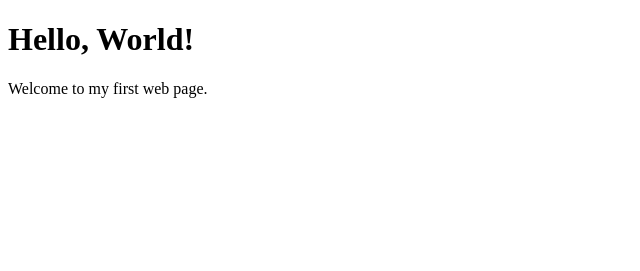
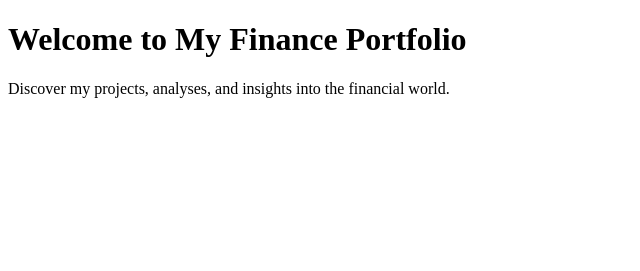
Before and after one commit to satvikgurjar/resume, a plain HTML site: page index.html in a window 1280 px wide. Shown: the whole page, without its empty margins (0-640 px from the left). Drawn offline with Linux system fonts and the light colour scheme.

Commit message:
index.html

```diff
--- a/index.html
+++ b/index.html
@@ -3,10 +3,17 @@
 <head>
     <meta charset="UTF-8">
     <meta name="viewport" content="width=device-width, initial-scale=1.0">
-    <title>Hello World</title>
+    <title>My Finance Portfolio</title>
+    <link rel="stylesheet" href="styles.css">
 </head>
 <body>
-    <h1>Hello, World!</h1>
-    <p>Welcome to my first web page.</p>
+    <div class="container">
+        <h1>Welcome to My Finance Portfolio</h1>
+        <p>Discover my projects, analyses, and insights into the financial world.</p>
+        <div class="animation-container">
+            <canvas id="candlestickCanvas"></canvas>
+        </div>
+    </div>
+    <script src="script.js"></script>
 </body>
 </html>
```
